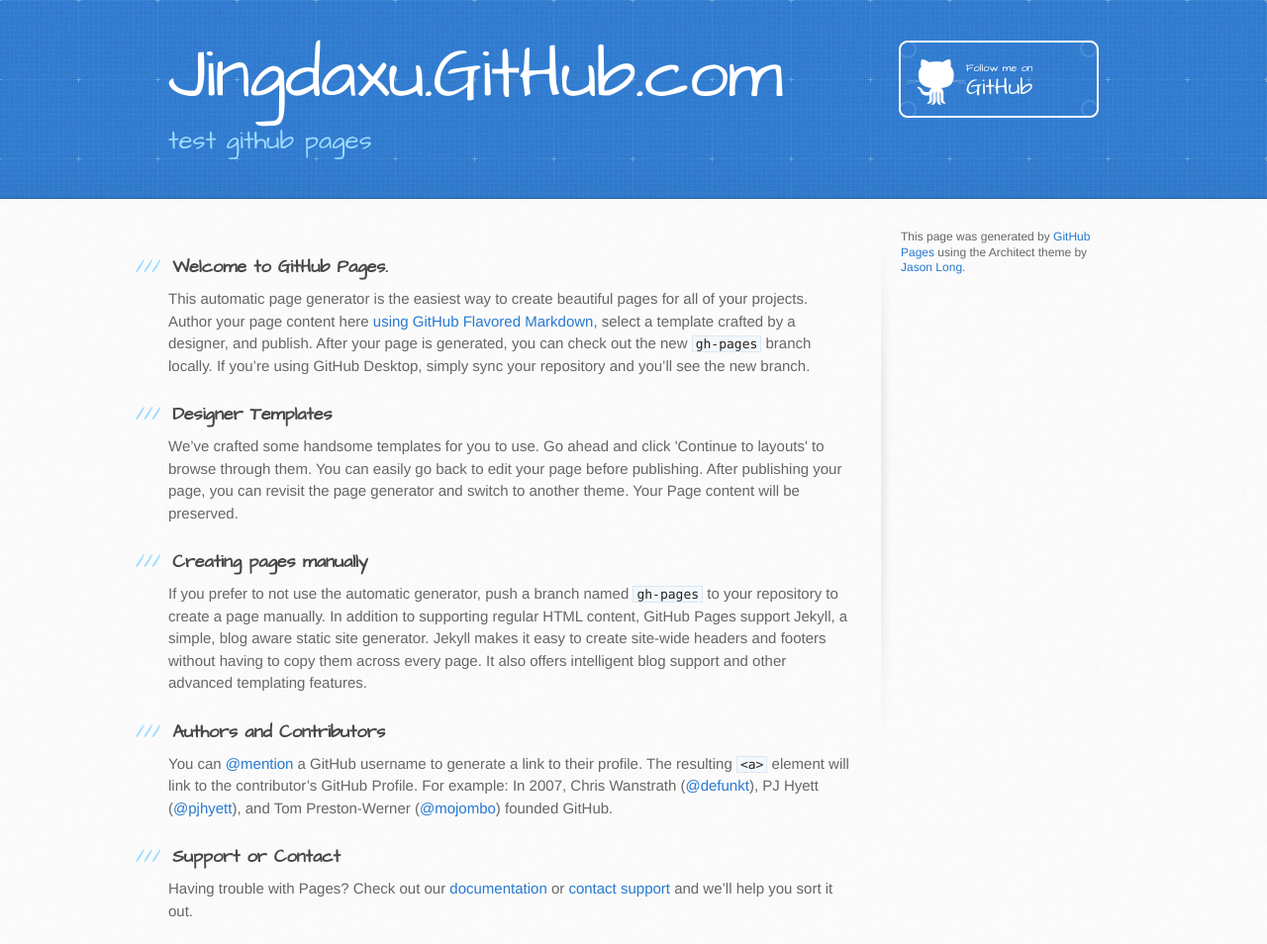
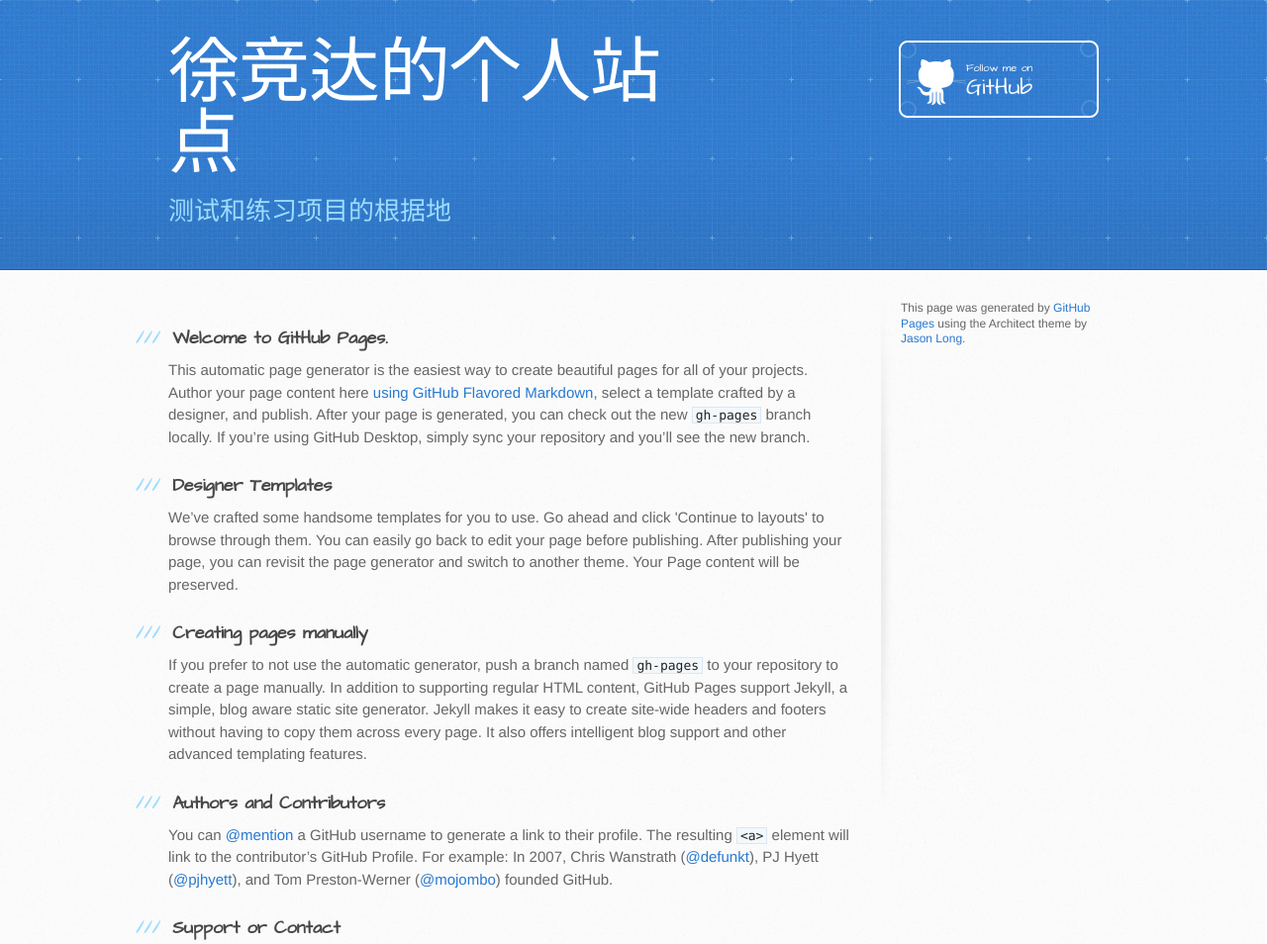
Before and after one commit to JingdaXu/jingdaxu.github.com, a plain HTML site: page index.html in a window 1280 px wide. Shown: the top 954 px of the page at 99% size. Drawn offline with Linux system fonts and the light colour scheme.

Commit message:
Update index.html

```diff
--- a/index.html
+++ b/index.html
@@ -19,8 +19,8 @@
   <body>
     <header>
       <div class="inner">
-        <h1>Jingdaxu.GitHub.com</h1>
-        <h2>test github pages</h2>
+        <h1>徐竞达的个人站点</h1>
+        <h2>测试和练习项目的根据地</h2>
         <a href="https://github.com/JingdaXu" class="button"><small>Follow me on</small> GitHub</a>
       </div>
     </header>
```
